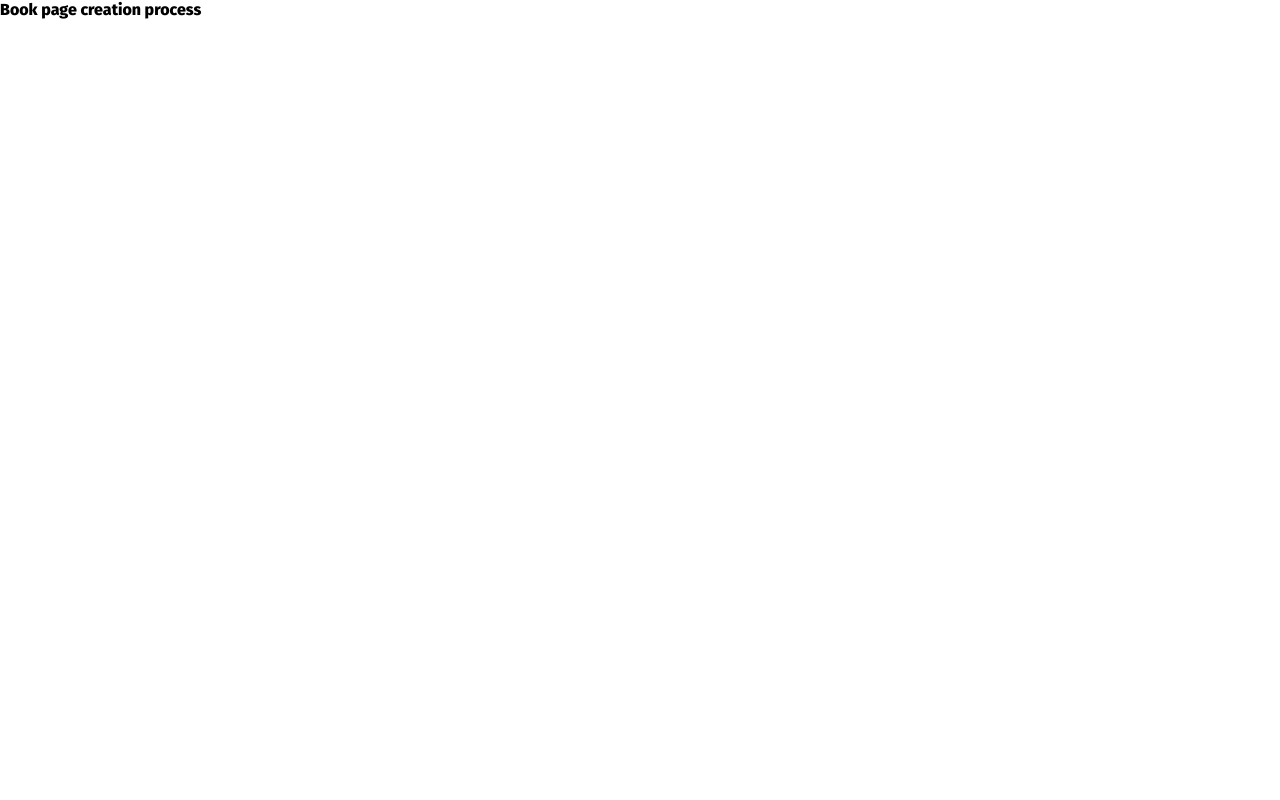
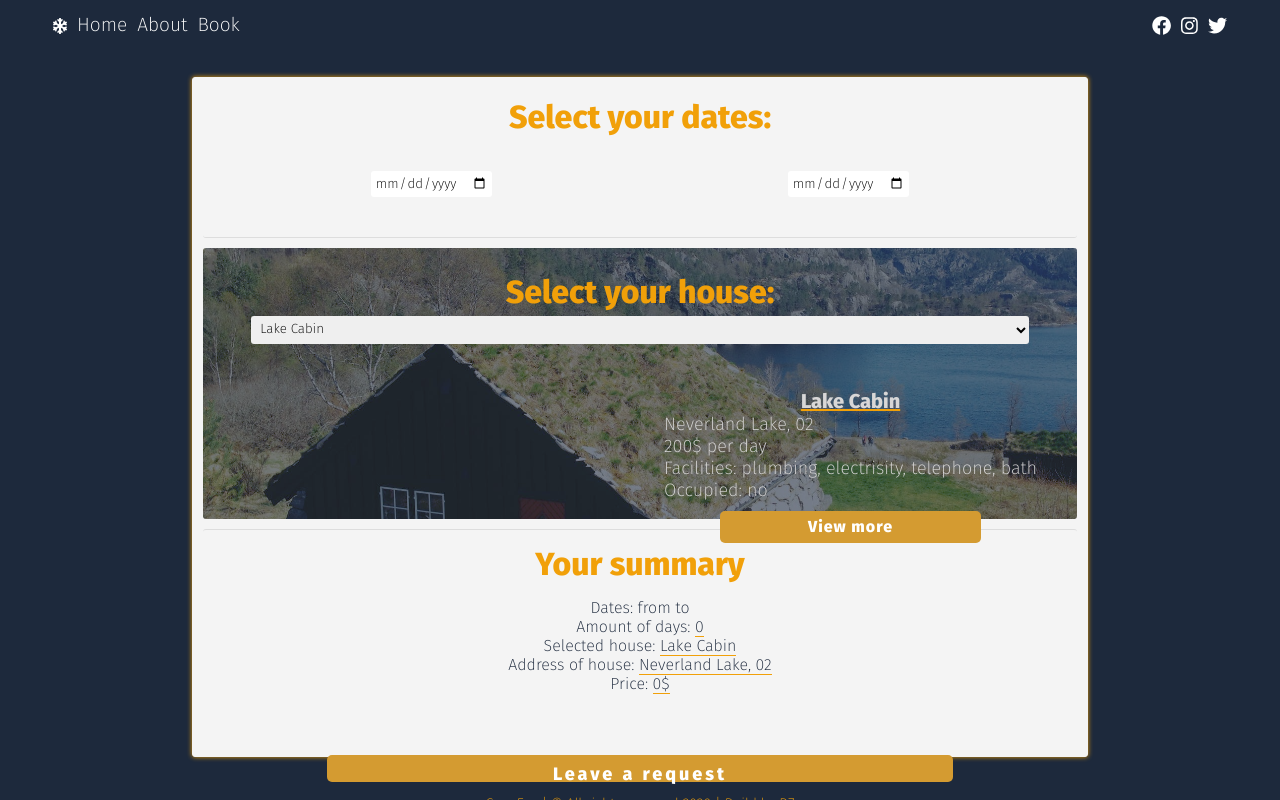
Before and after one commit to rnlaufz/EveReact, a React (Create React App) app: page /eve_book in a window 1280 px wide. Built offline with nearby package versions, Linux system fonts and the light colour scheme.

Commit message:
deleted extra files | added book page markup with styling

```diff
--- a/src/App.css
+++ b/src/App.css
@@ -480,3 +480,223 @@ font-weight: bold;
   background-color: rgb(241, 160, 9);
   text-shadow: 0 0 10px rgb(94, 64, 10);
 }
+
+/* Book page */
+.book-container {
+  width: 100vw;
+  height: 100vh;
+  margin: auto;
+  display: flex;
+  flex-direction: column;
+  align-items: center;
+  justify-content: center;
+  background-color: #1D293C;
+  overflow: auto;
+}
+
+/* Card body */
+.card {
+  height: 85%;
+  width: 70%;
+  display: flex;
+  align-items: center;
+  justify-content: center;
+  border: solid #f4f4f4 1px;
+  background-color: #f4f4f4;
+  box-shadow: 0 0 5px #F1A009;
+  border-radius: 3px;
+  margin: 20px;
+}
+
+/* Fixing button position */
+.card .form-container form .btn{
+  margin-left: 0;
+  display: inline-block;
+}
+
+/* Form with dates selector */
+.form-container {
+  margin: 0, auto;
+  text-align: center;
+  width: 100%;
+  height: 100%;
+  display: flex;
+  flex-direction: column;
+ align-items: center;
+ justify-content: center;
+
+}
+
+.form-container form {
+  width: 100%;
+  height: 100%;
+}
+
+.form-container form h3 {
+  font-size: 2em;
+  color: #F1A009;
+  margin: 5px;
+}
+
+.form-container form label {
+  color: #fff;
+}
+
+.dates-form-group {
+  border-bottom: solid 1px #ddd;
+}
+
+.dates-form-group .inputs-flex {
+  display: flex;
+  justify-content: space-around;
+}
+
+.dates-form-group input{
+  padding: 4px;
+  font-family: 'Fira Sans', sans-serif;
+  border: none;
+  border-radius: 3px;
+  margin: 20px 0 ;
+}
+
+.dates-form-group input:focus {
+  outline: none;
+  box-shadow: 0 0 10px #F1A009;
+}
+
+
+/* Selector */
+.selector select:focus, .selector select option:focus {
+  outline: none;
+  box-shadow: 0 0 10px #1D293C;
+}
+
+.selector {
+   background: url(/src/dist/img/cabin-forest-lake.jpeg) no-repeat center center/cover;
+   background-color:  rgba(29, 41, 60, 0.6);
+   background-blend-mode: darken;
+   width: auto;
+   height: 40%;
+
+}
+
+.selector h3{
+  padding-top: 15px;
+}
+
+.selector select {
+  width: 350px;
+  padding: 5px;
+  font-family: 'Fira Sans', sans-serif;
+  color: #000;
+  border: none;
+  border-radius: 3px;
+}
+
+
+.selector select option {
+  padding: 5px;
+  border: none;
+  border-radius: 3px;
+}
+
+/* Dinamic selected div with selected house info */
+#selected {
+  height: 50%;
+  display: flex;
+  justify-content: right;
+  align-items: flex-end;
+  flex-direction: column;
+  padding: 10px 10px 0px 10px;
+}
+
+#selected .description h4 {
+  color: #d8d7d7;
+  font-size: 20px;
+  text-decoration: underline #F1A009;
+  padding-top: 10px;
+}
+
+#selected .description ul {
+text-align: start;
+color: #d8d7d7;
+font-size: 18px;
+margin-bottom: 0;
+}
+
+#selected .description .btn {
+  margin-top: 10px;
+  text-align: center;
+  padding: 5px;
+  letter-spacing: 1px;
+  font-size: 16px;
+  height: 20%;
+
+}
+
+#selector #options {
+  width: 90%;
+}
+
+/* Summary of selected items: dates, house and prices */
+
+.summary-container {
+  background: #f4f4f4;
+  color: #1D293C;
+  /* width: 100%; */
+  border-top: solid 1px #ddd;
+  margin-top: 5px;
+}
+
+.summary-container h4{
+ color: #F1A009;
+ font-size: 2em;
+  margin: 0;
+ padding-top: 10px;
+}
+
+.summary-container div {
+  display: flex;
+  align-items: center;
+  justify-content: center;
+  flex-direction: column;
+}
+
+/* WATCH STYLES HERE */
+.summary-container ul li {
+  /* text-align: left; */
+  text-align: center;
+}
+
+.summary-container button .btn {
+  margin: 0 !important;
+}
+
+/* Disabled button styling */
+
+form button[type="submit"]{
+  margin-bottom: 20px;
+}
+
+form button[type="submit"]:disabled{
+  transition: none;
+}
+form button[type="submit"]:disabled:hover{
+  transform: none;
+  background-color: rgb(212, 155, 49);
+}
+
+
+
+/* Footer */
+.book-container footer {
+  display: flex;
+  align-items: center;
+  justify-content: center;
+  margin-top: 10px;
+  padding: 0.5rem;
+  text-align: center;
+  font-size: 14px;
+  color: #F1A009;
+
+}
--- a/src/pages/Book.js
+++ b/src/pages/Book.js
@@ -1,9 +1,63 @@
 import React from 'react';
+import Footer from '../componets/Footer';
+import Navigation from '../componets/Navigation';
 
 const Book = () => {
     return (
-        <div>
-            <h4>Book page creation process</h4>
+        <div className="book-container">
+            <Navigation/>
+            <div className="card">
+
+<div className="form-container">
+    <form id="form">
+
+        <div id="dates" className="dates-form-group">
+            <h3>Select your dates:</h3>
+            <div className="inputs-flex">
+            <input type="date" id="arrival"  name="arrival" />
+            <input type="date" id="departure"  name="departure" />
+        </div>
+          </div>
+          <div className="selector" id="selector">
+              <h3>Select your house:</h3>
+              <select name="options" id="options">
+                  <option value="Lake Cabin" id="cabin-one" className="default">Lake Cabin</option>
+                  <option value="Woods Cabin" id="cabin-two">Woods Cabin</option>
+                  <option value="Heels Cabin" id="cabin-three">Heels Cabin</option>
+
+                </select>
+                <div id="selected">
+                    <div className="description">
+                        <h4 id="selected-house-title">Lake Cabin</h4>
+                        <ul className="house-description" id="selected-house-description">
+                            <li className="house-description-item" id="selected-house-address">Neverland Lake, 02</li>
+                            <li className="house-description-item" id="selected-house-price">200$ per day</li>
+                            <li className="house-description-item" id="selected-house-facilities">Facilities: plumbing, electrisity, telephone, bath</li>
+                            <li className="house-description-item" id="selected-house-occupied">Occupied: no</li>
+                        </ul>
+                        <button id="selected-more" className="btn">View more</button>
+                    </div>
+                </div>
+          </div>
+
+          <div className="summary-container">
+            <h4>Your summary</h4>
+            <div
+            >
+            <ul className="form-list-group" id="summary-list">
+                <li className="form-list-group-item">Dates: from <span id="arrival-date" className="underlined"></span> to <span id="departure-date" className="underlined"></span> </li>
+                <li className="form-list-group-item">Amount of days: <span id="days-total" className="underlined">0</span></li>
+                <li className="form-list-group-item">Selected house: <span id="selected-house" className="underlined">Lake Cabin</span></li>
+                <li className="form-list-group-item">Address of house: <span id="address-of-selected-house" className="underlined">Neverland Lake, 02</span></li>
+                <li className="form-list-group-item">Price: <span id="total-price" className="underlined">0$</span></li>
+            </ul>
+        </div>
+        </div>
+        <button className="btn" type="submit">Leave a request</button>
+    </form>
+</div>
+</div>
+        <Footer/>
         </div>
     )
 }
```
Also changed, not shown: public/logo192.png (deleted), public/logo512.png (deleted).
